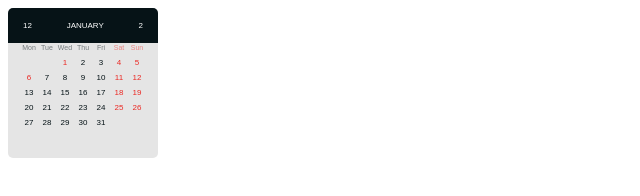
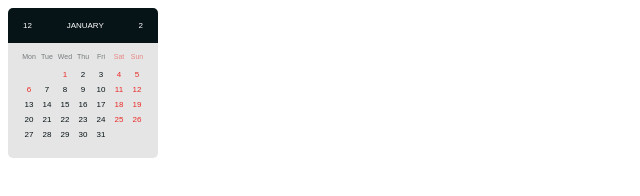
Before and after one commit to yuliya-zhukova/calendar-widget, a website: page index.html in a window 1280 px wide. Shown: the whole page, without its empty margins (0-640 px from the left). Drawn offline with nearby package versions, Linux system fonts and the light colour scheme; files that its build step writes are made by us from their sources.

Commit message:
Use grid

```diff
--- a/css/main.scss
+++ b/css/main.scss
@@ -18,6 +18,12 @@ $weekend_color: #ea2924;
     border-top-right-radius: $border-radius;
     background-color: $main_color;
   }
+
+  &__month {
+    display: flex;
+    flex-direction: column;
+    margin: 10px 12px;
+  }
 }
 
 .selection {
@@ -34,28 +40,22 @@ $weekend_color: #ea2924;
 }
 
 .days {
-  display: flex;
-  justify-content: flex-start;
-  flex-wrap: wrap;
-  padding: 0;
-  margin-left: 12px;
-  margin-right: 12px;
+  display: grid;
+  grid-template-columns: 18px 18px 18px 18px 18px 18px 18px;
+  grid-row-gap: 6px;
   font-size: 8px;
   color: $main_color;
   list-style-type: none;
 }
 
 .week {
+  margin-bottom: 10px;
   font-size: 7px;
   opacity: 0.5;
 }
 
 .day {
-  width: 18px;
-  height: 10px;
-  line-height: 10px;
   text-align: center;
-  margin-bottom: 5px;
 }
 
 .weekend,
```
